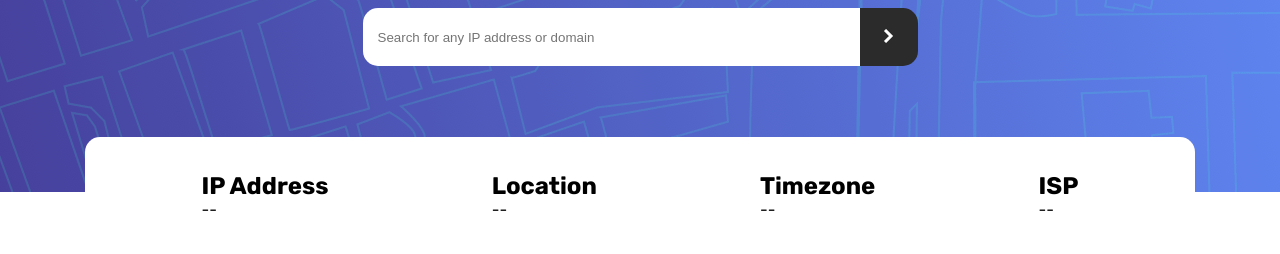
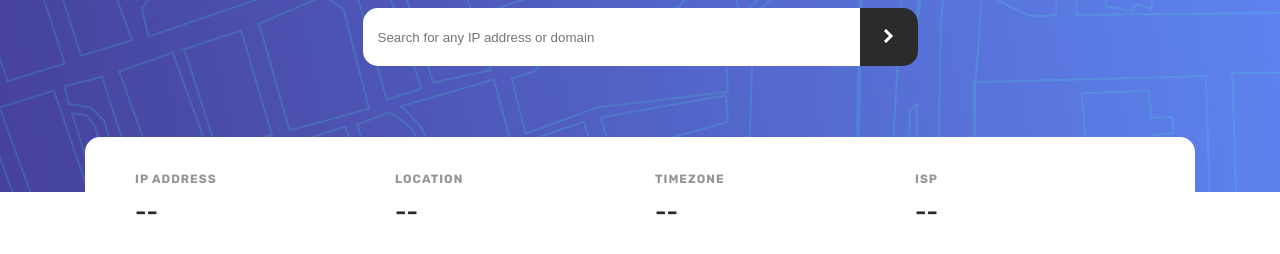
Before and after one commit to BallNChain24FEnd/AshleyWhite-Project-1_HTML-CSS-JavaScript-ip-address-tracker, a plain HTML site: page index.html in a window 1280 px wide. Shown: the part 88-342 px from the top of the page. Drawn offline with Linux system fonts and the light colour scheme.

Commit message:
Commit 4: Refined information panel styling

```diff
--- a/styles.css
+++ b/styles.css
@@ -77,3 +77,26 @@ body {
   clip-path: inset(50%);
   white-space: nowrap;
 }
+
+/* Style each information field */
+.info-item {
+  flex: 1;
+  padding: 0 15px;
+}
+
+/* Style the information labels */
+.info-item h2 {
+  color: hsl(0, 0%, 59%);
+  font-size: 12px;
+  text-transform: uppercase;
+  letter-spacing: 1px;
+  margin-bottom: 12px;
+}
+
+/* Style the information values */
+.info-item p {
+  color: hsl(0, 0%, 17%);
+  font-size: 24px;
+  font-weight: 500;
+  overflow-wrap: anywhere;
+}
```
